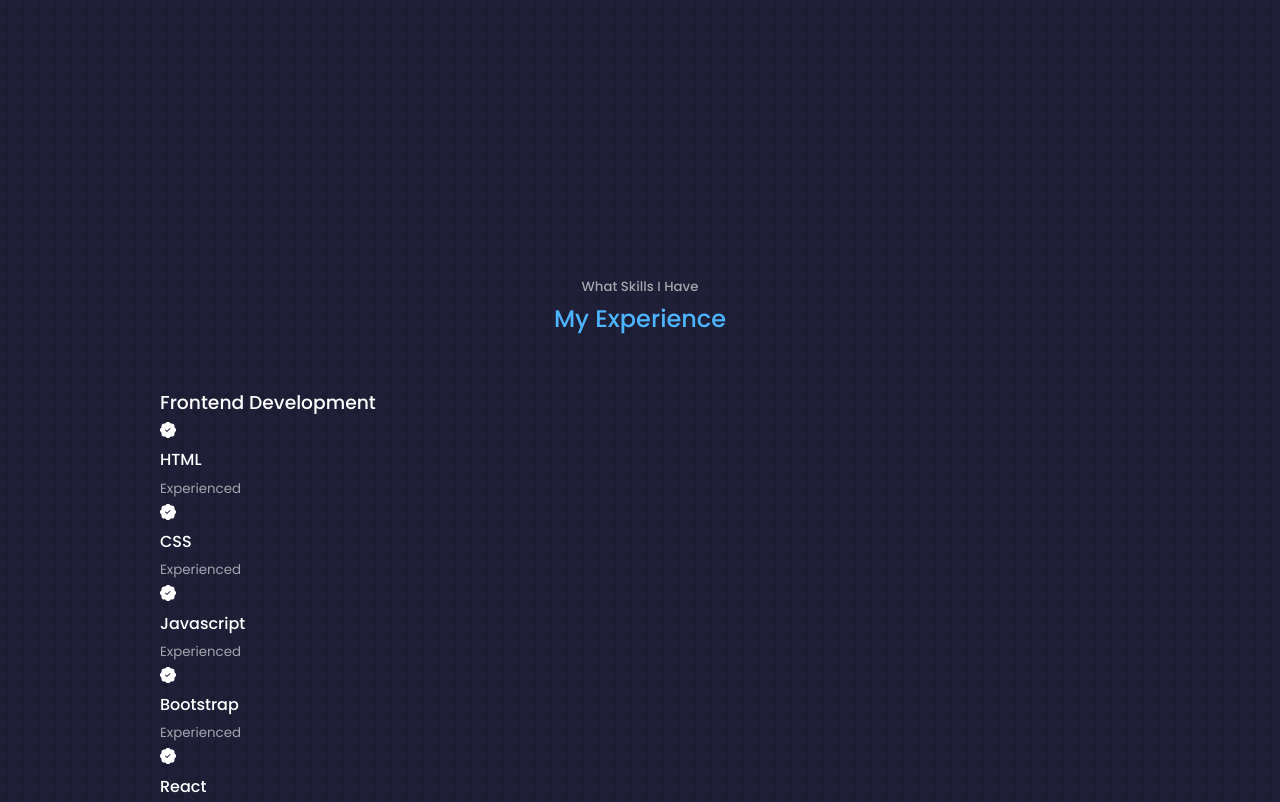
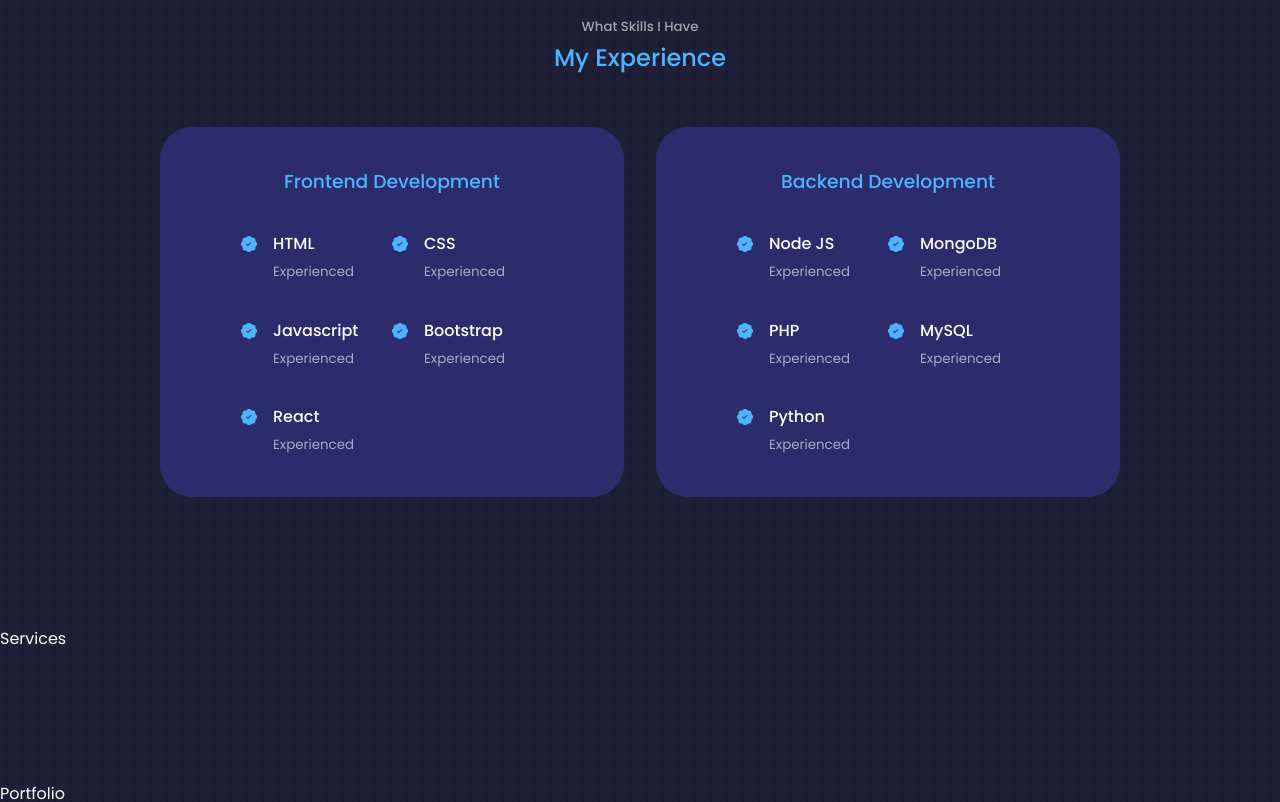
Before and after one commit to jasonkartz7/Wedding-App, a React (Create React App) app: page / in a window 1280 px wide. Shown: the part 1660-2462 px from the top of the page. Built offline with nearby package versions, Linux system fonts and the light colour scheme.

Commit message:
experience css

```diff
--- a/src/components/experience/Experience.jsx
+++ b/src/components/experience/Experience.jsx
@@ -13,29 +13,39 @@
         <h3>Frontend Development</h3>
         <div className="experience_content">
           <article className="experience_details">
-            <BsPatchCheckFill />
+            <BsPatchCheckFill className='experience_details-icon' />
+            <div>
               <h4>HTML</h4>
               <small className='text-light'>Experienced</small>
+            </div>
           </article>
           <article className="experience_details">
-            <BsPatchCheckFill />
+            <BsPatchCheckFill className='experience_details-icon' />
+            <div>
               <h4>CSS</h4>
               <small className='text-light'>Experienced</small>
+            </div>
           </article>
           <article className="experience_details">
-            <BsPatchCheckFill />
+            <BsPatchCheckFill className='experience_details-icon' />
+            <div>
               <h4>Javascript</h4>
               <small className='text-light'>Experienced</small>
+            </div>
           </article>
           <article className="experience_details">
-            <BsPatchCheckFill />
+            <BsPatchCheckFill className='experience_details-icon' />
+            <div>
               <h4>Bootstrap</h4>
               <small className='text-light'>Experienced</small>
+            </div>
           </article>
           <article className="experience_details">
-            <BsPatchCheckFill />
+            <BsPatchCheckFill className='experience_details-icon' />
+            <div>
               <h4>React</h4>
               <small className='text-light'>Experienced</small>
+            </div>
           </article>
         </div>
         </div>
@@ -43,29 +53,39 @@
         <h3>Backend Development</h3>
         <div className="experience_content">
           <article className="experience_details">
-            <BsPatchCheckFill />
+            <BsPatchCheckFill className='experience_details-icon' />
+            <div>
               <h4>Node JS</h4>
               <small className='text-light'>Experienced</small>
+            </div>
           </article>
           <article className="experience_details">
-            <BsPatchCheckFill />
+            <BsPatchCheckFill className='experience_details-icon' />
+            <div>
               <h4>MongoDB</h4>
               <small className='text-light'>Experienced</small>
+            </div>
           </article>
           <article className="experience_details">
-            <BsPatchCheckFill />
+            <BsPatchCheckFill className='experience_details-icon' />
+            <div>
               <h4>PHP</h4>
               <small className='text-light'>Experienced</small>
+            </div>
           </article>
           <article className="experience_details">
-            <BsPatchCheckFill />
+            <BsPatchCheckFill className='experience_details-icon' />
+            <div>
               <h4>MySQL</h4>
               <small className='text-light'>Experienced</small>
+            </div>
           </article>
           <article className="experience_details">
-            <BsPatchCheckFill />
+            <BsPatchCheckFill className='experience_details-icon' />
+            <div>
               <h4>Python</h4>
               <small className='text-light'>Experienced</small>
+            </div>
           </article>
         </div>
         </div>
--- a/src/components/experience/experience.css
+++ b/src/components/experience/experience.css
@@ -0,0 +1,86 @@
+.experience_container {
+    display: grid;
+    grid-template-columns: 1fr 1fr;
+    gap: 2rem;
+}
+
+.experience_container > div {
+    background: var(--color-bg-variant);
+    padding: 2.4rem 5rem;
+    border-radius: 2rem;
+    border: 1px solid transparent;
+    transition: var(--transition);
+}
+
+.experience_container > div:hover {
+    background: transparent;
+    border-color: var(--color-primary-variant);
+    cursor: default;
+}
+
+.experience_container > div h3{
+    text-align: center;
+    margin-bottom: 2rem;
+    color: var(--color-primary);
+}
+
+.experience_content {
+    display: grid;
+    grid-template-columns: 1fr 1fr;
+    row-gap: 2rem;
+}
+
+.experience_details {
+    display: flex;
+    gap: 1rem;
+}
+
+.experience_details-icon {
+    margin-top: 6px;
+    color: var(--color-primary);
+}
+
+/* ========== MEDIA QUERIES (MEDIUM DEVICES) ========== */
+
+@media screen and (max-width: 1024px) {
+    .experience_container {
+        grid-template-columns: 1fr;
+    }
+
+    .experience_container > div {
+        padding: 2rem;
+        margin: 0 auto;
+    }
+
+    .experience_content {
+        padding: 1rem;
+    }
+}
+
+/* ========== MEDIA QUERIES (SMALL DEVICES) ========== */
+
+@media screen and (max-width: 600) {
+    .experience_container {
+        gap: 1rem;
+    }
+
+    .experience_container > div {
+        width: 100%;
+        padding: 2rem 1rem;
+    }
+
+    .experience_container > div {
+        background: var(--color-bg-variant);
+        padding: 2.4rem 5rem;
+        border-radius: 2rem;
+        border: 1px solid transparent;
+        transition: var(--transition);
+    }
+
+}
+
+@media screen and (max-width: 414) {
+    .experience_details {
+        background: white;
+    }
+}
--- a/src/index.css
+++ b/src/index.css
@@ -62,7 +62,6 @@
 
 section {
     margin-top: 8rem;
-    height: 100vh;
 }
 
 section > h2 , section > h5 {
```
Also changed, not shown: package.json (+1 -6 lines). Lines whose indentation alone changed are shown as unchanged.
